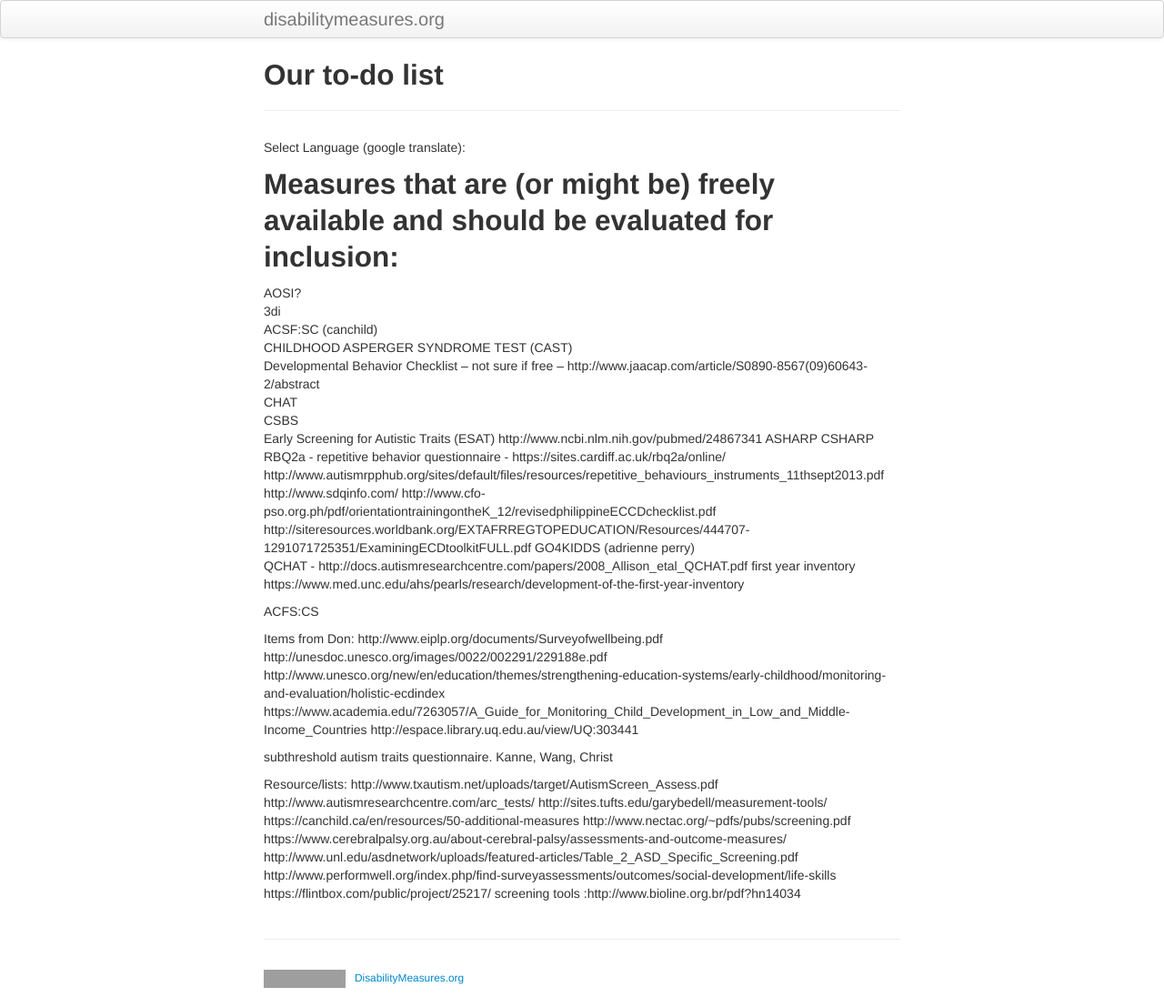
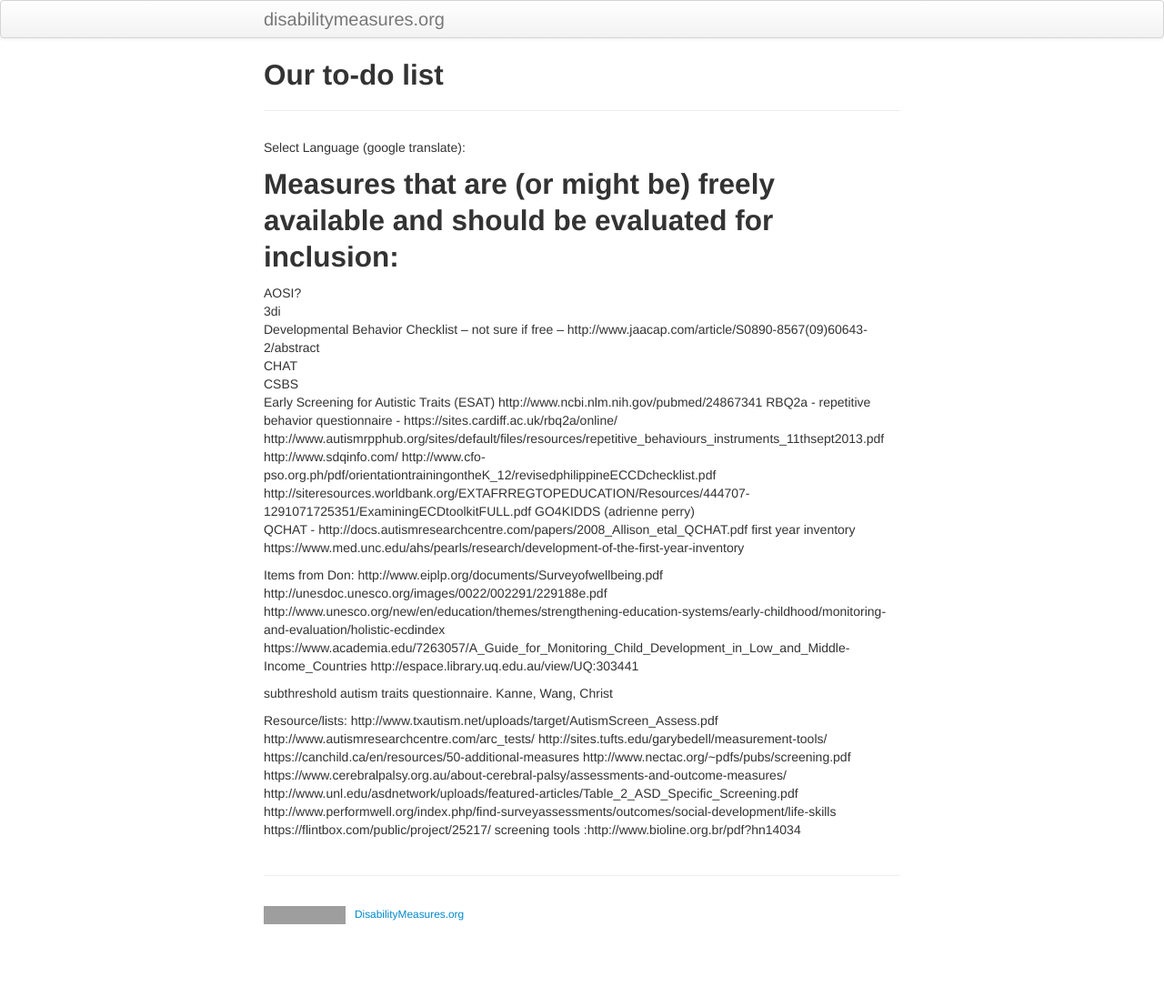
Before and after one commit to mjmaenner/disabilitymeasures, a Jekyll site: the page built from pages/measurestoadd.md, in a window 1280 px wide. Shown: the whole page at 91% size. Built offline with Jekyll 4.4.1, drawn with Linux system fonts in a browser that asks for light colours; after the commit the page ends 1026 px from its top, so only the background shows below that; grey boxes are pictures that could not be loaded.

Commit message:
Update measurestoadd.md

```diff
--- a/pages/measurestoadd.md
+++ b/pages/measurestoadd.md
@@ -15,14 +15,10 @@ function googleTranslateElementInit() {
 
 AOSI?
 3di
-ACSF:SC (canchild)
-CHILDHOOD ASPERGER SYNDROME TEST (CAST)
 Developmental Behavior Checklist -- not sure if free -- http://www.jaacap.com/article/S0890-8567(09)60643-2/abstract
 CHAT
 CSBS
 Early Screening for Autistic Traits (ESAT) http://www.ncbi.nlm.nih.gov/pubmed/24867341
-ASHARP
-CSHARP
 RBQ2a - repetitive behavior questionnaire - https://sites.cardiff.ac.uk/rbq2a/online/
 http://www.autismrpphub.org/sites/default/files/resources/repetitive_behaviours_instruments_11thsept2013.pdf
 http://www.sdqinfo.com/
@@ -31,10 +27,6 @@ http://siteresources.worldbank.org/EXTAFRREGTOPEDUCATION/Resources/444707-129107
 GO4KIDDS (adrienne perry)
 QCHAT - http://docs.autismresearchcentre.com/papers/2008_Allison_etal_QCHAT.pdf
 first year inventory https://www.med.unc.edu/ahs/pearls/research/development-of-the-first-year-inventory
-
-ACFS:CS
-
-
 
 Items from Don:
 http://www.eiplp.org/documents/Surveyofwellbeing.pdf
```
